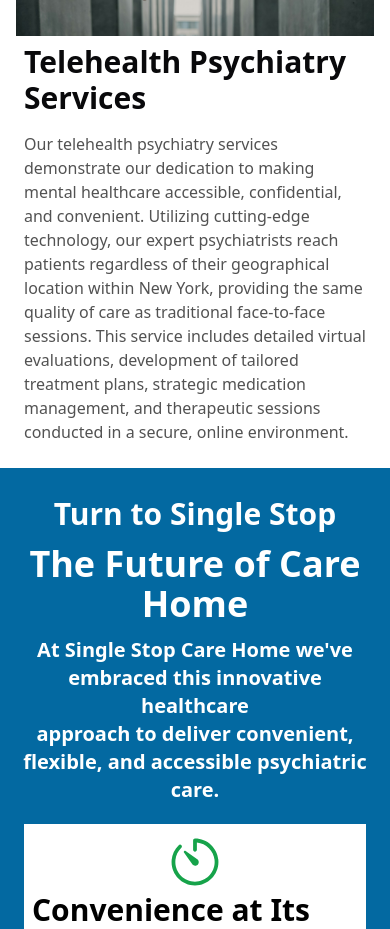
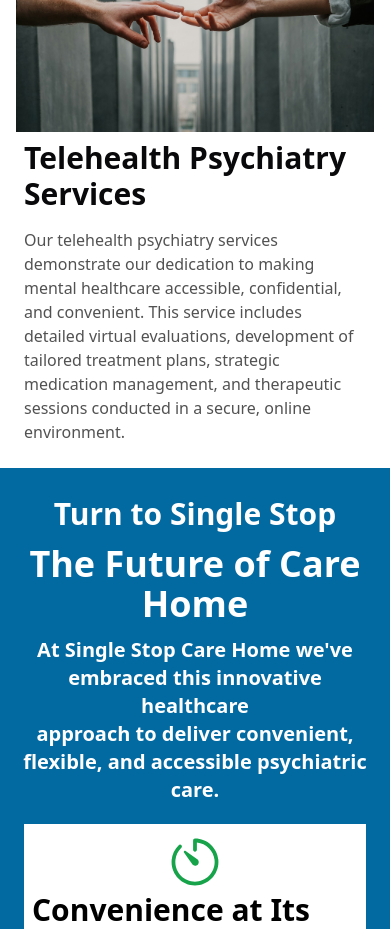
Before and after one commit to peterkyle01/single_stop_care_home_limited, a Next.js app: page / in a window 390 px wide. Shown: the part 3460-4389 px from the top of the page. Built offline with nearby package versions, Linux system fonts and the light colour scheme.

Commit message:
fix: footer link not working

```diff
--- a/src/app/page.tsx
+++ b/src/app/page.tsx
@@ -147,11 +147,11 @@
                 className="object-cover"
               />
             </div>
-            <div className="grid h-1/2 w-full p-1 bg-white">
-              <h1 className="font-bold md:my-2 md:text-3xl text-center">
+            <div className="grid h-1/2 w-full bg-white p-1">
+              <h1 className="text-center font-bold md:my-2 md:text-3xl">
                 Fostering Wellness with General Psychiatry
               </h1>
-              <p className="text-xs text-neutral-600 md:text-xl text-center">
+              <p className="text-center text-xs text-neutral-600 md:text-xl">
                 Our principal focus lies in delivering top-tier general
                 psychiatry services. Our experienced psychiatrists are adept at
                 diagnosing, treating, and managing various mental health
@@ -175,11 +175,11 @@
                 className="object-cover"
               />
             </div>
-            <div className="grid h-1/2 w-full p-1 bg-white">
-              <h1 className="font-bold md:my-2 md:text-3xl text-center">
+            <div className="grid h-1/2 w-full bg-white p-1">
+              <h1 className="text-center font-bold md:my-2 md:text-3xl">
                 Medication Management for Good Health
               </h1>
-              <p className="text-xs text-neutral-600 md:text-xl text-center">
+              <p className="text-center text-xs text-neutral-600 md:text-xl">
                 Effective medication management is key to successful treatment
                 outcomes in psychiatry.We review your prescription regularly and
                 adjust dosages as necessary, reducing potential risks and
@@ -256,13 +256,10 @@
               <p className="text-neutral-600">
                 Our telehealth psychiatry services demonstrate our dedication to
                 making mental healthcare accessible, confidential, and
-                convenient. Utilizing cutting-edge technology, our expert
-                psychiatrists reach patients regardless of their geographical
-                location within New York, providing the same quality of care as
-                traditional face-to-face sessions. This service includes
-                detailed virtual evaluations, development of tailored treatment
-                plans, strategic medication management, and therapeutic sessions
-                conducted in a secure, online environment.
+                convenient. This service includes detailed virtual evaluations,
+                development of tailored treatment plans, strategic medication
+                management, and therapeutic sessions conducted in a secure,
+                online environment.
               </p>
             </div>
           </motion.div>
--- a/src/components/shared/footer.tsx
+++ b/src/components/shared/footer.tsx
@@ -21,7 +21,7 @@
             <Link href={"/"}>
               <li className="text-md hover:text-pm_blue font-bold">Home</li>
             </Link>
-            <Link href={"/about"}>
+            <Link href={"/about-us"}>
               <li className="text-md hover:text-pm_blue font-bold">About Us</li>
             </Link>
             <Link href={"/psychiatry-services"}>
```
